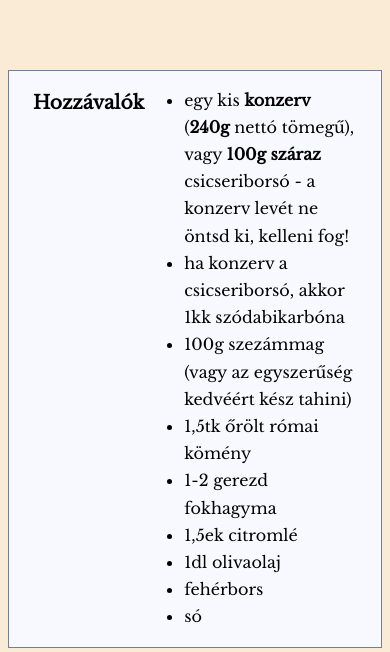
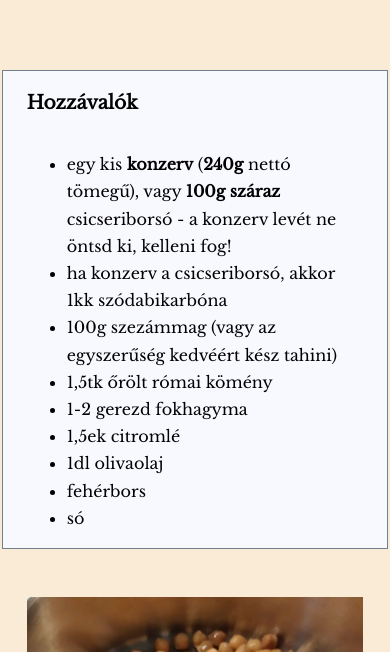
Before and after one commit to dzsofa/personal-website, a plain HTML site: page very-secret/hummus.html in a window 390 px wide. Shown: the part 192-844 px from the top of the page. Drawn offline with nearby package versions, Linux system fonts and the light colour scheme; a web font is replaced by a local one.

Commit message:
modify selector

```diff
--- a/very-secret/hummus.css
+++ b/very-secret/hummus.css
@@ -63,7 +63,7 @@ img {
 
 @media (max-width: 1100px) {
 
-  .ingredients-container {
+  .ingredients {
     width: 90%;
     flex-direction: column;
   }
```
